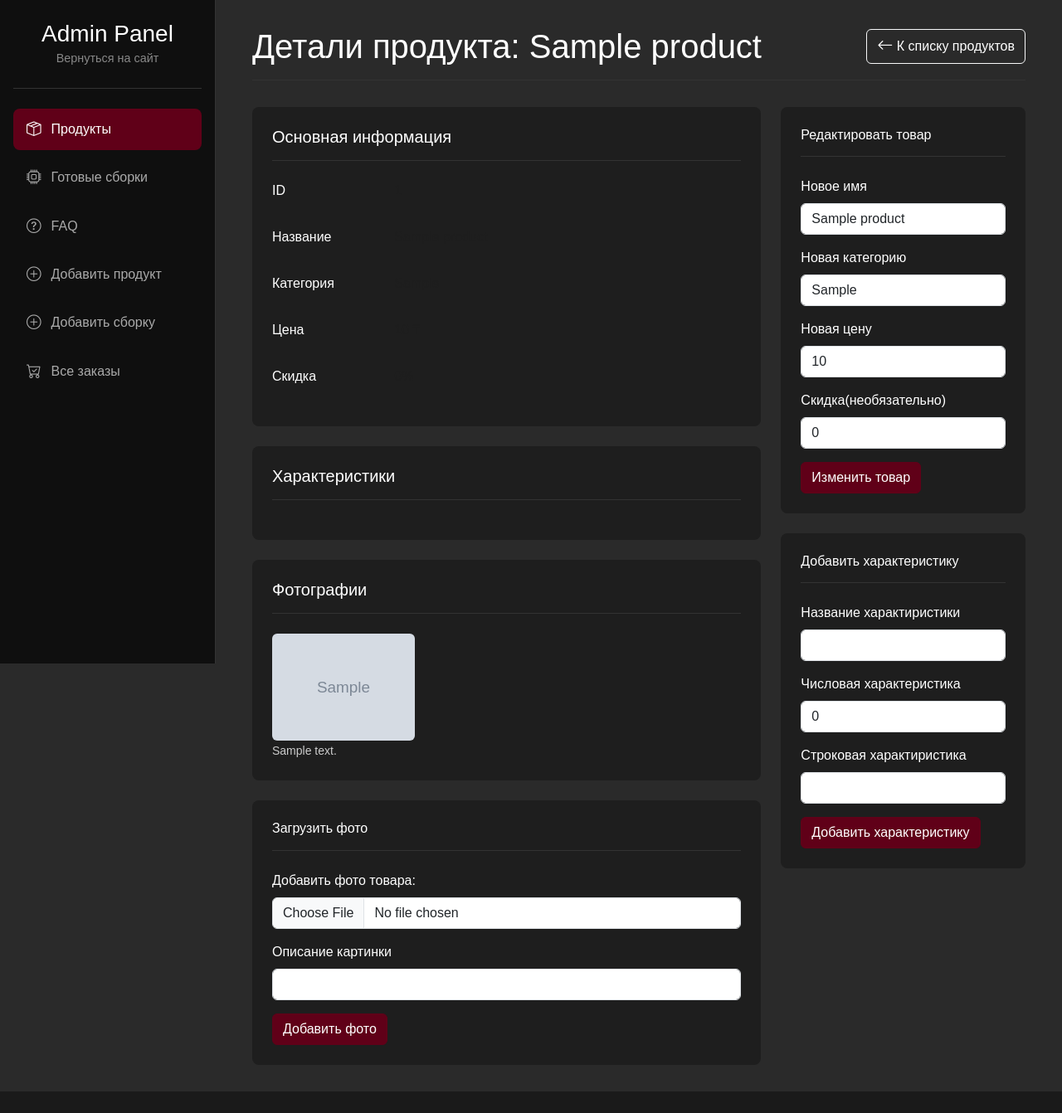
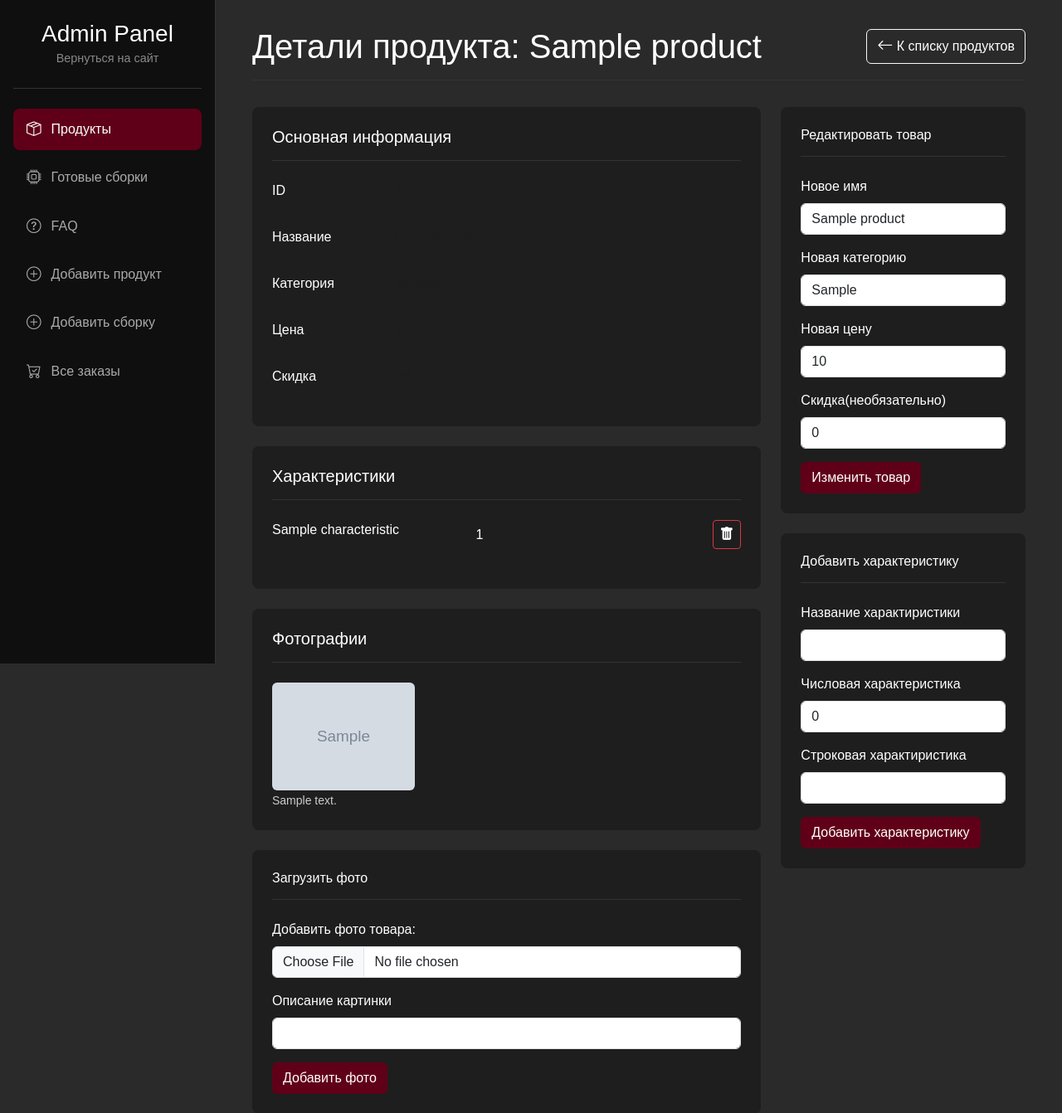
Before and after one commit to HaoKann/online-shop-FLASK, a Flask app: page /admin/admin/products/1 in a window 1280 px wide. Shown: the top 1342 px of the page at 83% size. Before the commit the page ends 1316 px from the top, so only its background shows below. Run offline with Flask 3, Linux system fonts and the light colour scheme; a user stored in the database is signed in; tables that the repository leaves empty hold one stand-in row (values such as "Sample post"); grey boxes marked "Sample" are stand-in pictures; some libraries are stand-ins or nearby versions.

Commit message:
implement CRUD functionality for product specifications, search page design improvements

```diff
--- a/app/controllers/admin/admin_controller.py
+++ b/app/controllers/admin/admin_controller.py
@@ -63,15 +63,28 @@ def admin_product(id):
         flash('Товар успешно обновлен!', 'success')
         return redirect(url_for('admin.admin_product', id=id))
 
+    # Получаем данные из формы
     if characteristics_form.validate_on_submit() and characteristics_form.submit_characteristics.data:
-        characteristic = Characteristic(name=characteristics_form.name.data,
+        name = characteristics_form.name.data
+        str_value = characteristics_form.str_value.data
+        int_value = characteristics_form.int_value.data
+
+    # --- НОВАЯ ПРОВЕРКА НА ДУБЛИКАТЫ ---
+    # Ищем, существует ли уже характеристика с таким именем для ЭТОГО продукта
+        existing_spec = Characteristic.query.filter_by(prod_id=product.id, name=name).first()
+        if existing_spec:
+            # Если нашли дубликат, выводим сообщение об ошибке
+            flash(f'Характеристика "{name}" уже существует для этого товара.', 'danger')
+        else:
+            characteristic = Characteristic(name=characteristics_form.name.data,
                                         int_value=characteristics_form.int_value.data,
                                         str_value=characteristics_form.str_value.data,
                                         prod_id=id )
-        db.session.add(characteristic)
-        db.session.commit()
-        flash('Характеристика успешно добавлена!', 'succcess')
-        return redirect(url_for('admin.admin_product', id=id))
+
+            db.session.add(characteristic)
+            db.session.commit()
+            flash('Характеристика успешно добавлена!', 'success')
+            return redirect(url_for('admin.admin_product', id=id))
 
 
     if photo_form.validate_on_submit() and photo_form.submit_photo.data:
@@ -114,6 +127,25 @@ def admin_product(id):
     edit_form=edit_product_form, # <-- ДОБАВЬТЕ ЭТУ СТРОКУ
     active_page='products'
 )
+
+
+@admin_bp.route('/characteristic/delete/<int:characteristic_id>', methods=['POST'])
+@login_required
+def admin_delete_characteristic(characteristic_id):
+    if not current_user.is_admin:
+        abort(403)
+
+    # Находим характеристику по ID. Если не найдена - будет ошибка 404
+    spec_to_delete = Characteristic.query.get_or_404(characteristic_id)
+
+    # Перед удалением запоминаем ID продукта, чтобы знать, куда вернуться
+    product_id = spec_to_delete.prod_id
+
+    db.session.delete(spec_to_delete)
+    db.session.commit()
+
+    flash('Характеристика была успешно удалена.', 'success')
+    return redirect(url_for('admin.admin_product', id = product_id))
 
 
 @admin_bp.route('/admin/add_product', methods=['GET','POST'])
--- a/app/controllers/main_controller.py
+++ b/app/controllers/main_controller.py
@@ -35,4 +35,4 @@ def faq():
     for faq_item in faqs_from_db:
         grouped_faqs[faq_item.category].append(faq_item)
 
-    return render_template('main_screen/faq.html', grouped_faqs=grouped_faqs, subtitle='Часто задаваемые вопросы')
+    return render_template('main_screen/faq.html', grouped_faqs=grouped_faqs, sub_title='Часто задаваемые вопросы')
--- a/app/static/css/dark_theme.css
+++ b/app/static/css/dark_theme.css
@@ -353,3 +353,8 @@ section.features-section h2,
 .profile-card-wrapper .info-label {
     color: #cccccc !important; /* Более мягкий, чем чисто белый */
 }
+
+/* Делаем текст данных в карточках админ-панели белым */
+.admin-card dd {
+    color: #e10c0c;
+}
--- a/app/templates/admin/product_details.html
+++ b/app/templates/admin/product_details.html
@@ -32,9 +32,36 @@
             </div>
 
             <div class="admin-card mt-4">
-                <h5 class="admin-card-title">Характеристики</h5>
-                <!-- Здесь можно добавить отображение характеристик, если нужно -->
-            </div>
+    <h5 class="admin-card-title">Характеристики</h5>
+
+    {% if product.characteristics.count() > 0 %}
+        <dl class="row">
+            {% for spec in product.characteristics %}
+                <dt class="col-sm-5">{{ spec.name }}</dt>
+                <dd class="col-sm-7 d-flex justify-content-between align-items-center">
+
+                    {# Выводим значение характеристики #}
+                    <span>{{ spec.int_value or spec.str_value }}</span>
+
+                    {# Форма с кнопкой для удаления #}
+                    <form action="{{ url_for('admin.admin_delete_characteristic', characteristic_id=spec.id) }}"
+                          method="POST"
+                          onsubmit="return confirm('Вы уверены, что хотите удалить эту характеристику?');"
+                          class="ms-2">
+
+                        <input type="hidden" name="csrf_token" value="{{ csrf_token() }}">
+                        <button type="submit" class="btn btn-sm btn-outline-danger" title="Удалить характеристику">
+                            <i class="bi bi-trash-fill"></i>
+                        </button>
+                    </form>
+
+                </dd>
+            {% endfor %}
+        </dl>
+    {% else %}
+        <p class="text-muted">Для этого товара характеристики ещё не добавлены.</p>
+    {% endif %}
+</div>
 
             <div class="admin-card mt-4">
                 <h5 class="admin-card-title">Фотографии</h5>
```
Also changed, not shown: app/templates/search/search.html (+22 -4 lines).
